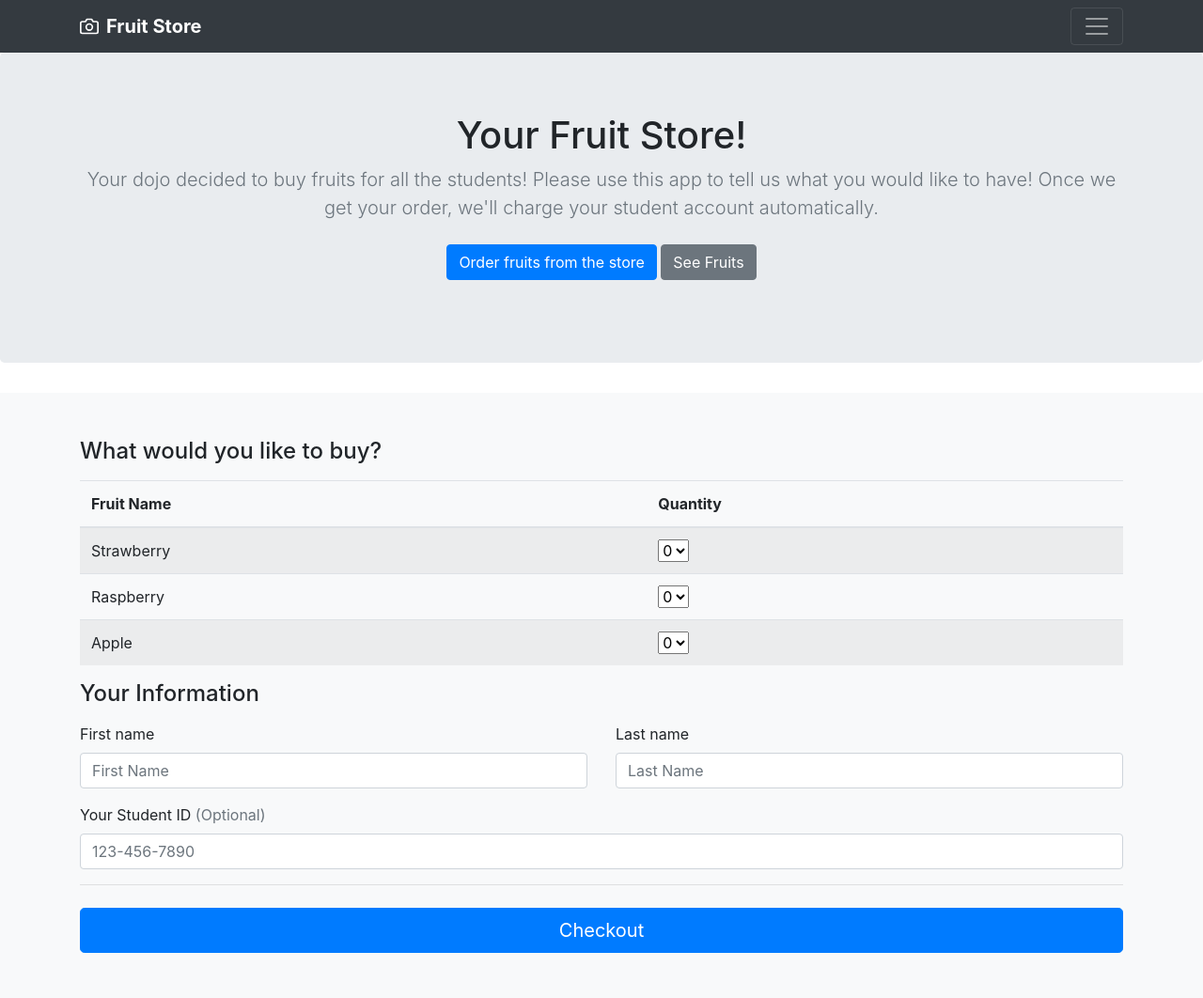
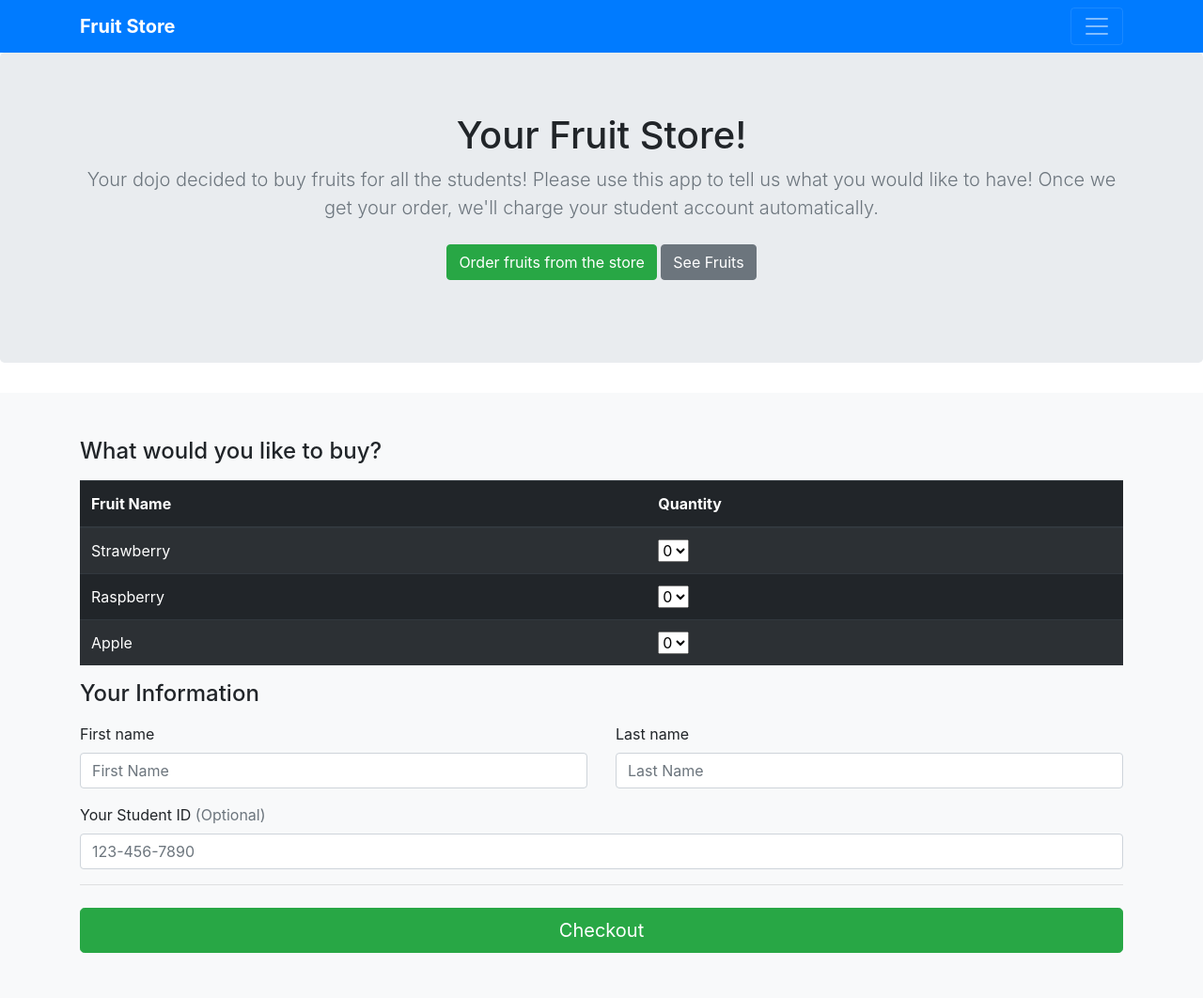
Before and after one commit to 1digitalnomad/Fruit_Store, a Flask app: page / in a window 1280 px wide. Shown: the whole page at 94% size. Run offline with Flask 2, Linux system fonts and the light colour scheme; some libraries are stand-ins or nearby versions.

Commit message:
Still working on this design.

```diff
--- a/templates/index.html
+++ b/templates/index.html
@@ -10,19 +10,15 @@
     <link rel="stylesheet" href="https://stackpath.bootstrapcdn.com/bootstrap/4.1.3/css/bootstrap.min.css" integrity="sha384-MCw98/SFnGE8fJT3GXwEOngsV7Zt27NXFoaoApmYm81iuXoPkFOJwJ8ERdknLPMO"
         crossorigin="anonymous">
 
-    <title>Hello, world!</title>
+    <title>Fruits-R-Us!</title>
 </head>
 
 <body>
 <header>
-    <div class="navbar navbar-dark bg-dark box-shadow">
+    <div class="navbar navbar-dark bg-primary box-shadow">
         <div class="container d-flex justify-content-between">
             <a href="#" class="navbar-brand d-flex align-items-center">
-                <svg xmlns="http://www.w3.org/2000/svg" width="20" height="20" viewBox="0 0 24 24" fill="none" stroke="currentColor"
-                    stroke-width="2" stroke-linecap="round" stroke-linejoin="round" class="mr-2">
-                    <path d="M23 19a2 2 0 0 1-2 2H3a2 2 0 0 1-2-2V8a2 2 0 0 1 2-2h4l2-3h6l2 3h4a2 2 0 0 1 2 2z"></path>
-                    <circle cx="12" cy="13" r="4"></circle>
-                </svg>
+
                 <strong>Fruit Store</strong>
             </a>
             <button class="navbar-toggler" type="button" data-toggle="collapse" data-target="#navbarHeader"
@@ -42,7 +38,7 @@
                 tell us what you would like to have! Once we get your order, we'll charge your student account
                 automatically.</p>
             <p>
-                <a href="#buy" class="btn btn-primary my-2">Order fruits from the store</a>
+                <a href="#buy" class="btn btn-success my-2">Order fruits from the store</a>
                 <a href="/fruits" class="btn btn-secondary my-2">See Fruits</a>
             </p>
         </div>
@@ -52,7 +48,7 @@
         <div class="container">
             <form action='/checkout' method='post'>
                 <h4 class="mb-3" id='buy'>What would you like to buy?</h4>
-                <table class="table table-striped">
+                <table class="table table-striped table-dark">
                     <thead>
                         <tr>
                             <th>Fruit Name</th>
@@ -117,7 +113,7 @@
                 </div>
 
                 <hr class="mb-4">
-                <button class="btn btn-primary btn-lg btn-block" type="submit">Checkout</button>
+                <button class="btn btn-success btn-lg btn-block" type="submit">Checkout</button>
             </form>
 
 
```
